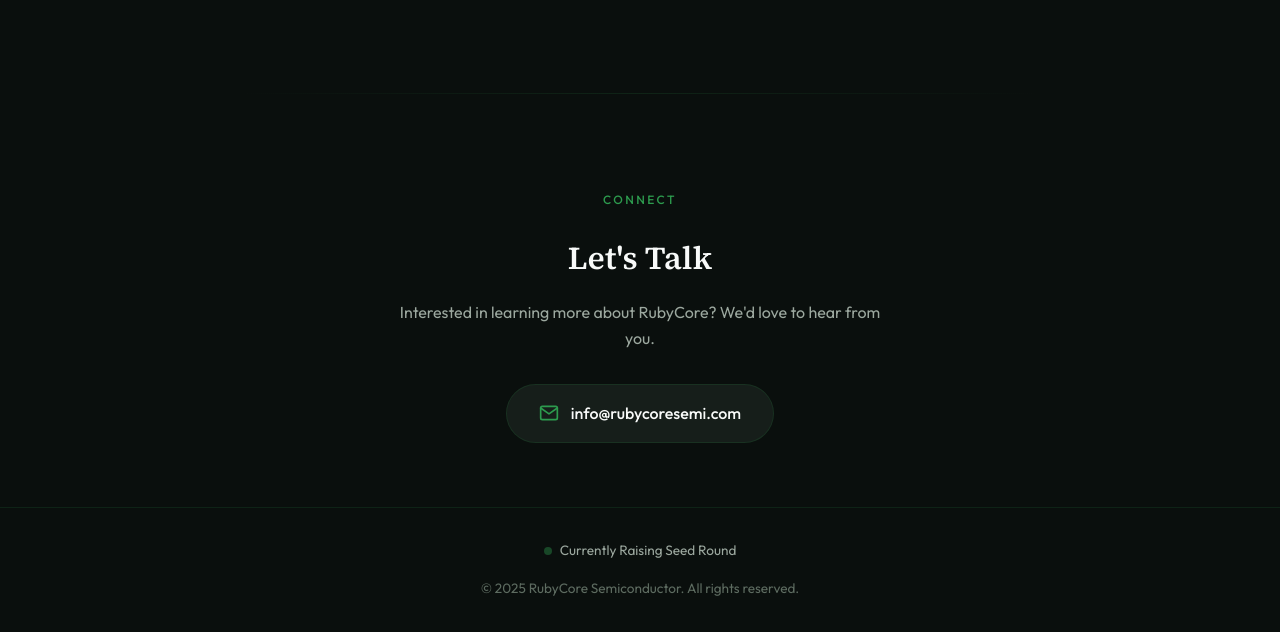
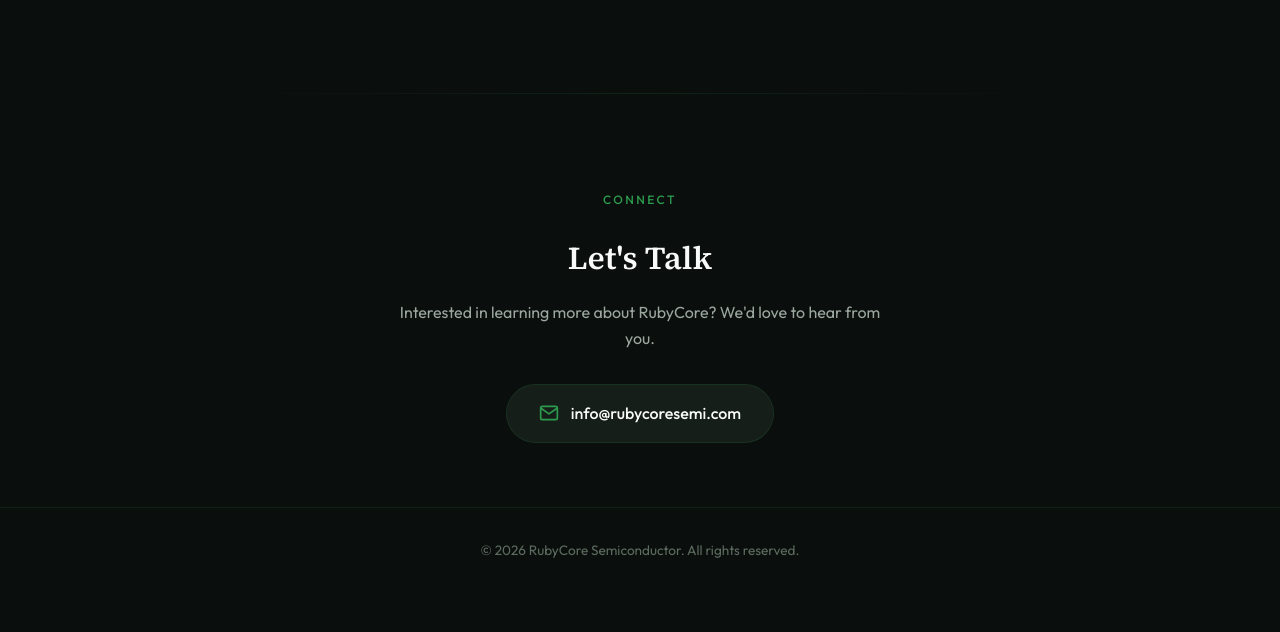
Before and after one commit to rubycoresemi/rubycoresemi.github.io, a plain HTML site: page index.html in a window 1280 px wide. Shown: the part 2075-2707 px from the top of the page. After the commit the page ends 2669 px from the top, so only its background shows below. Drawn offline with Linux system fonts and the light colour scheme.

Commit message:
Remove status footer

```diff
--- a/index.html
+++ b/index.html
@@ -888,11 +888,7 @@
     </main>
 
     <footer>
-        <div class="status">
-            <span class="status-dot"></span>
-            Currently Raising Seed Round
-        </div>
-        <p>© 2025 RubyCore Semiconductor. All rights reserved.</p>
+        <p>© 2026 RubyCore Semiconductor. All rights reserved.</p>
     </footer>
 </body>
 </html>
```
